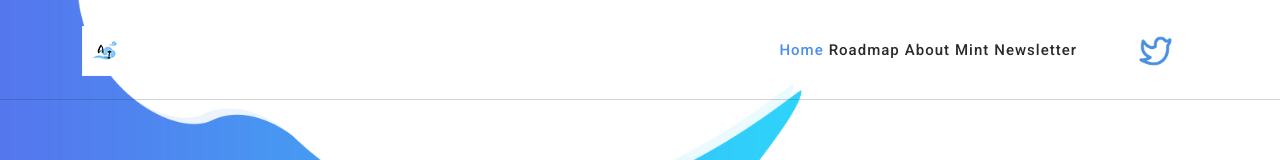
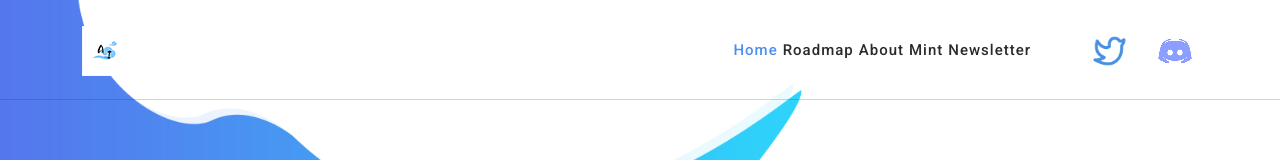
Before and after one commit to DeathPunknft/web, a plain HTML site: page index.html in a window 1280 px wide. Shown: the top 160 px of the page. Drawn offline with Linux system fonts and the light colour scheme.

Commit message:
Update index.html

```diff
--- a/index.html
+++ b/index.html
@@ -68,6 +68,7 @@ https://templatemo.com/tm-570-chain-app-dev
               <li class="scroll-to-section"><a href="#newsletter">Newsletter</a></li>
             <!--  <li><div class="gradient-button"><a id="modal_trigger" href="./mint.html" target="_blank">Mint Now</a></div></li> -->
             <li> <a href="https://twitter.com/arbitrumainame" target="_blank"><img src="assets/images/twitter.png" width="36px" height="36px"></a><li>
+              <li> <a href="https://discord.gg/y4qkkqCbQ8" target="_blank"><img src="assets/images/discord.png" width="36px" height="36px"></a><li></li>
             </ul>
             <a class='menu-trigger'>
                 <span>Menu</span>
```
